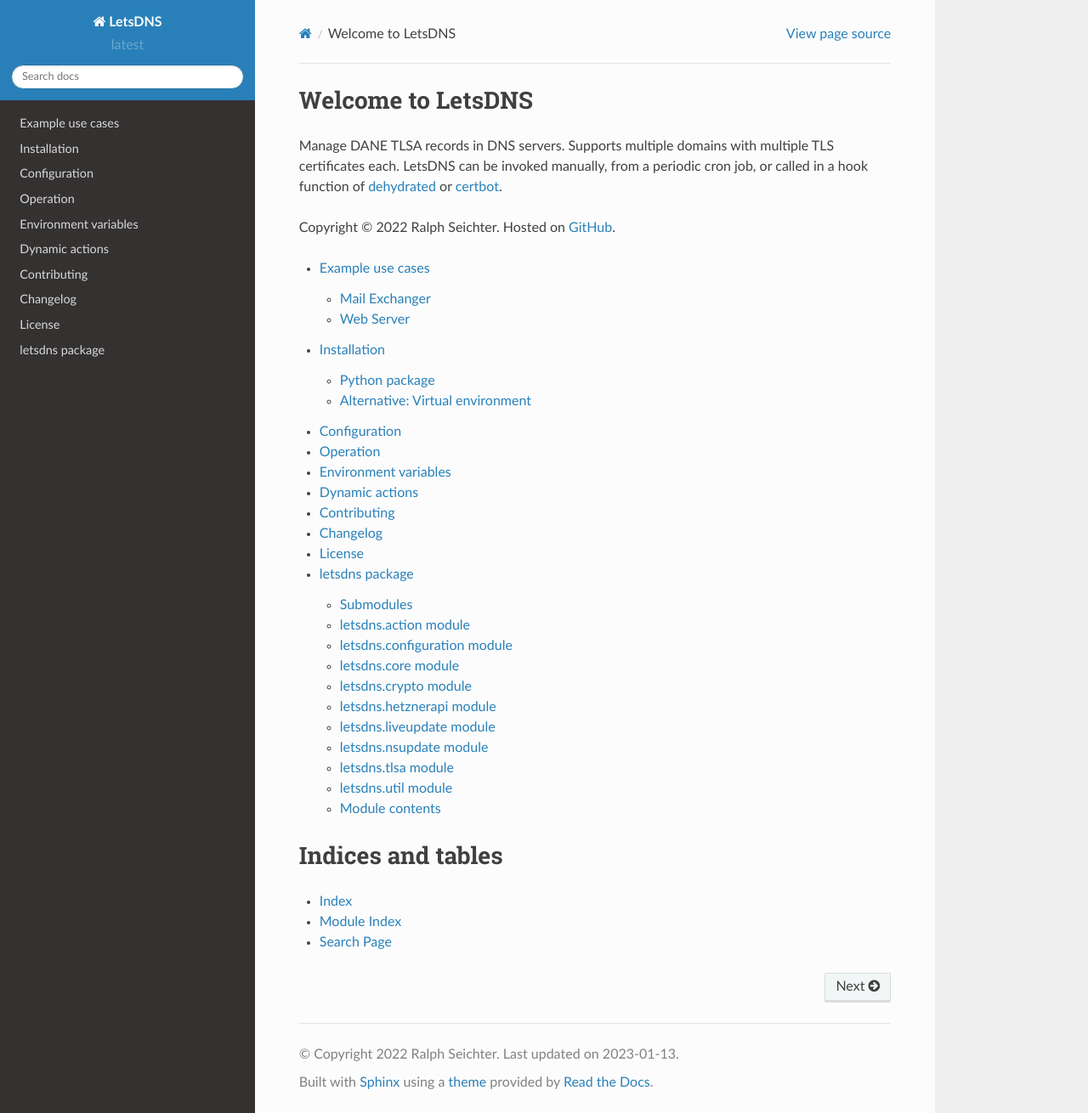
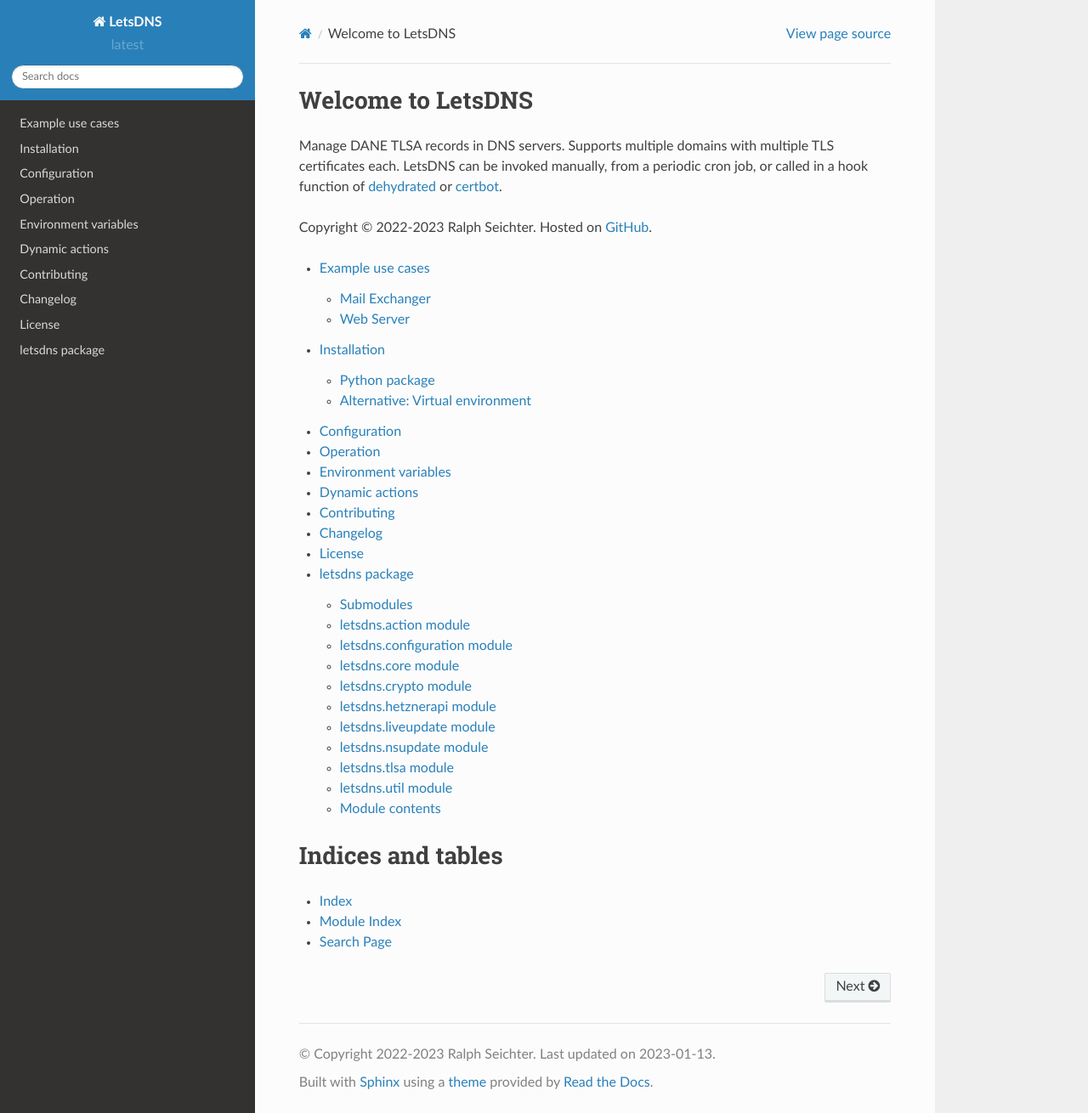
Before and after one commit to LetsDNS/letsdns, a Sphinx documentation site: the page built from docs/source/index.rst, in a window 1280 px wide and 1310 px high. Shown: the whole window at 85% size. Built offline with Sphinx 7.4.7 and the Read the Docs theme 2.0.0, drawn with Linux system fonts in a browser that asks for light colours.

Commit message:
Update copyright notice

```diff
--- a/docs/source/conf.py
+++ b/docs/source/conf.py
@@ -10,7 +10,7 @@
 author = 'Ralph Seichter'
 language = 'en'
 project = 'LetsDNS'
-project_copyright = '2022 Ralph Seichter'
+project_copyright = '2022-2023 Ralph Seichter'
 
 # The short X.Y version
 version = 'latest'
--- a/docs/source/index.rst
+++ b/docs/source/index.rst
@@ -10,7 +10,7 @@
 .. _dehydrated: https://dehydrated.io
 .. _GitHub: https://github.com/LetsDNS/letsdns
 
-Copyright © 2022 Ralph Seichter. Hosted on `GitHub`_.
+Copyright © 2022-2023 Ralph Seichter. Hosted on `GitHub`_.
 
 .. toctree::
     :maxdepth: 3
--- a/docs/source/license.rst
+++ b/docs/source/license.rst
@@ -1,7 +1,7 @@
 License
 =======
 
-Copyright © 2022 Ralph Seichter
+Copyright © 2022-2023 Ralph Seichter
 
 This file is part of LetsDNS.
 
```
